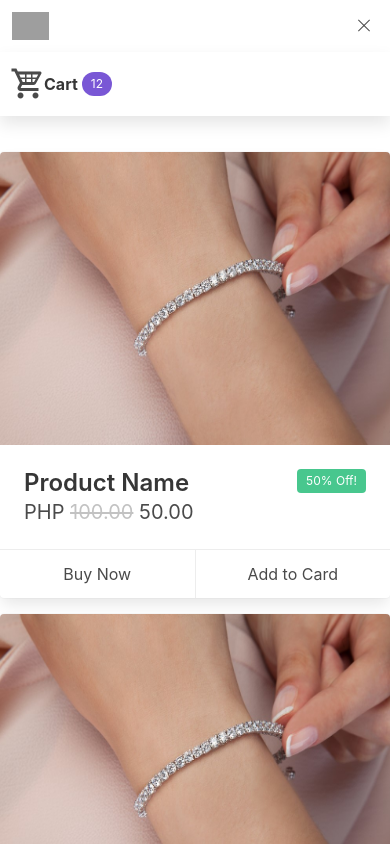
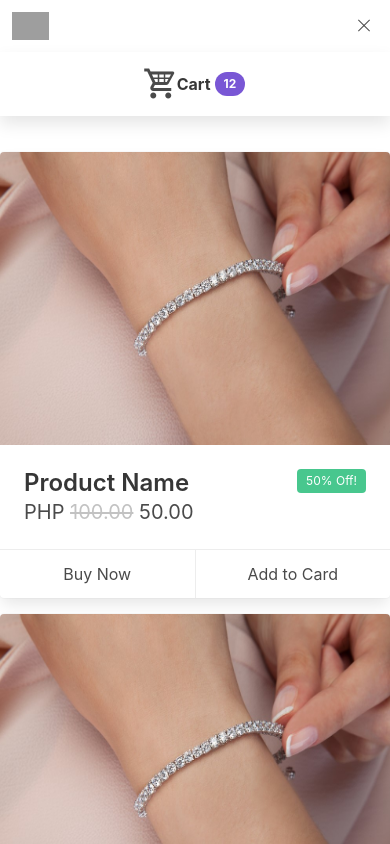
Before and after one commit to yapTim/cherrry, a Vue app: page / in a window 390 px wide. Both pictures are taken after a click on the button 364 px from the left and 26 px from the top of the page. Shown: the top 844 px of the page. Built offline with nearby package versions, Linux system fonts and the light colour scheme; grey boxes are pictures that could not be loaded.

Commit message:
Improve badge and mobile burger

```diff
--- a/src/components/Navbar.vue
+++ b/src/components/Navbar.vue
@@ -10,12 +10,12 @@
                 </b-navbar-item>
             </template>
             <template #end>
-                <b-navbar-item tag="div">
+                <b-navbar-item tag="div" class="cart-button">
                     <div class="is-flex is-align-items-center" @click="openSidebar = true">
                         <b-icon icon="cart-variant" size="is-medium"></b-icon>
                         <h5><strong>Cart</strong></h5>
                         <b-tag
-                            class="ml-1"
+                            class="ml-1 cart-badge"
                             rounded
                             type="is-primary"
                         >
@@ -55,3 +55,14 @@ export default {
     }
 }
 </script>
+
+<style scoped>
+.cart-button {
+    display: flex !important;
+    justify-content: center;
+}
+
+.cart-badge {
+    font-weight: bold;
+}
+</style>
```
